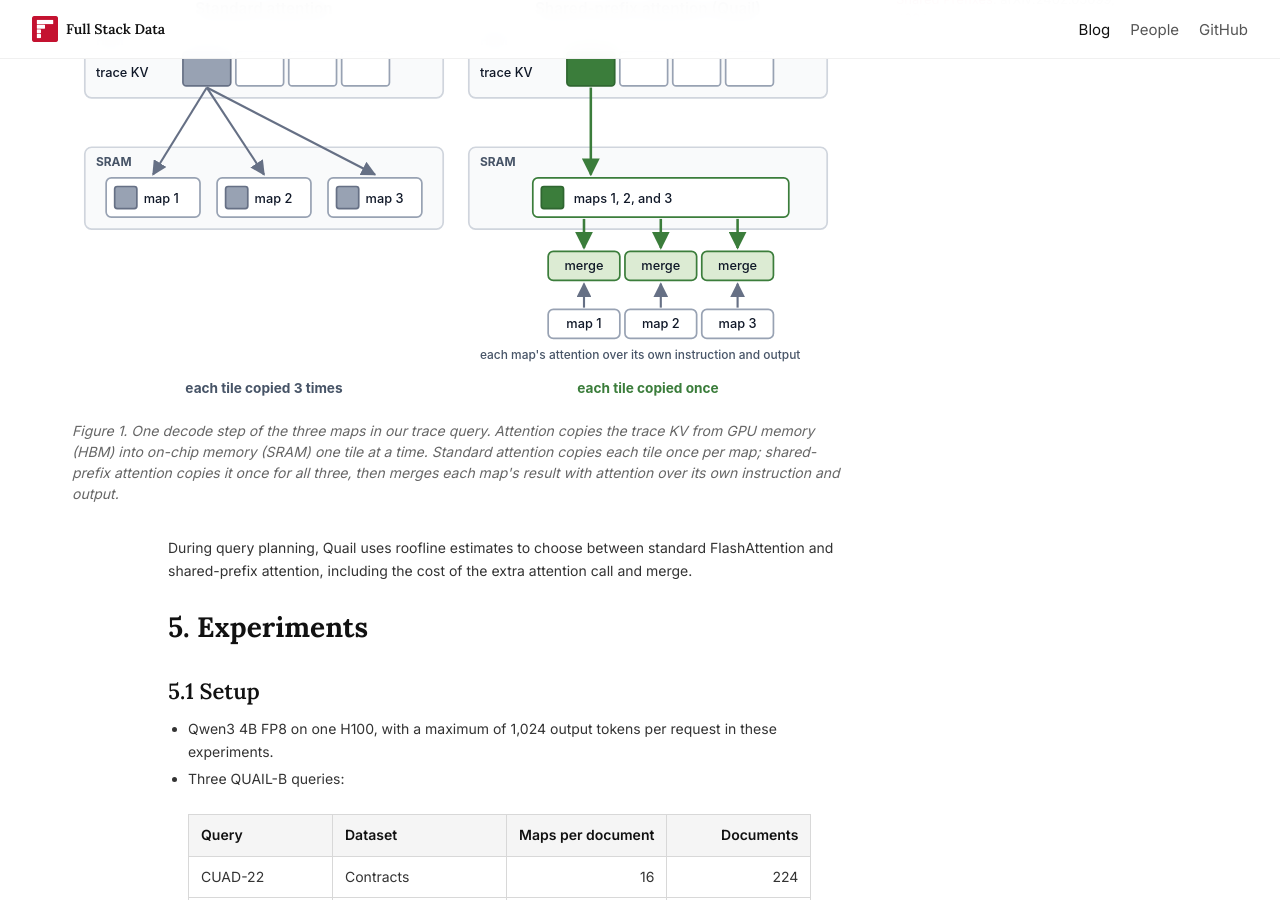
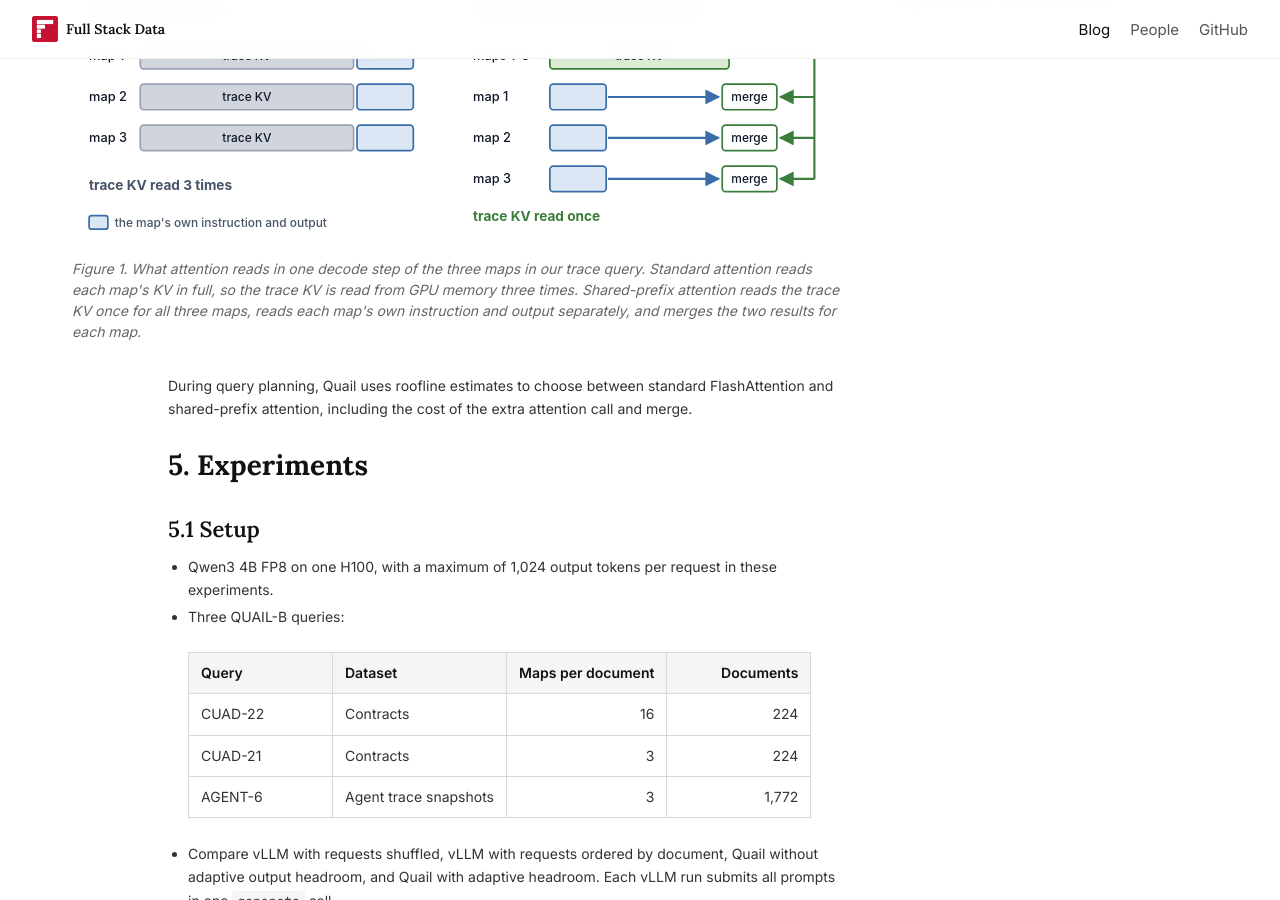
Before and after one commit to fsdatalab/fsdatalab.github.io, a Jekyll site: the page built from _posts/2026-11-03-ai-map.md, in a window 1280 px wide and 900 px high, scrolled down 5797 px. Built offline with Jekyll 4.4.1, drawn with Linux system fonts in a browser that asks for light colours.

Commit message:
Draw the AI.MAP attention figure as what each map reads, with the merge
Co-Authored-By: Claude Opus 5.5 <noreply@anthropic.com>
Claude-Session: https://claude.ai/code/session_012G22YMQssRfNYLRetzTaCz

```diff
--- a/_posts/2026-11-03-ai-map.md
+++ b/_posts/2026-11-03-ai-map.md
@@ -186,8 +186,8 @@ After we've packed a batch, the question is how to execute its forward pass on t
 If a batch contains requests that share a document, we don't need to load that document's KV from GPU memory (HBM) into on-chip SRAM separately for each request. We use Hydragen-style attention<sup><a href="#note-6">6</a></sup> to load a KV tile once and reuse it across those requests. We compute attention to each request's instruction and generated output separately, then merge the results.
 
 <figure id="figure-1" style="width: min(48rem, calc(100vw - 3rem));">
-<img src="{{ '/assets/blog/ai-map/attention-reads.svg' | relative_url }}" alt="Left, standard attention: one tile of the trace KV in HBM is copied into SRAM three times, once for each of three maps. Right, shared-prefix attention: the tile is copied into SRAM once and used by all three maps.">
-<figcaption>Figure 1. One decode step of the three maps in our trace query. Attention copies the trace KV from GPU memory (HBM) into on-chip memory (SRAM) one tile at a time. Standard attention copies each tile once per map; shared-prefix attention copies it once for all three, then merges each map's result with attention over its own instruction and output.</figcaption>
+<img src="{{ '/assets/blog/ai-map/attention-reads.svg' | relative_url }}" alt="Left, standard attention: each of three maps reads the whole trace KV followed by its own instruction and output, so the trace KV is read three times. Right, shared-prefix attention: the trace KV is read once for maps 1 to 3, each map reads its own instruction and output, and a merge per map combines the two results.">
+<figcaption>Figure 1. What attention reads in one decode step of the three maps in our trace query. Standard attention reads each map's KV in full, so the trace KV is read from GPU memory three times. Shared-prefix attention reads the trace KV once for all three maps, reads each map's own instruction and output separately, and merges the two results for each map.</figcaption>
 </figure>
 
 During query planning, Quail uses roofline estimates to choose between standard FlashAttention and shared-prefix attention, including the cost of the extra attention call and merge.
```
Also changed, not shown: assets/blog/ai-map/attention-reads.svg.
